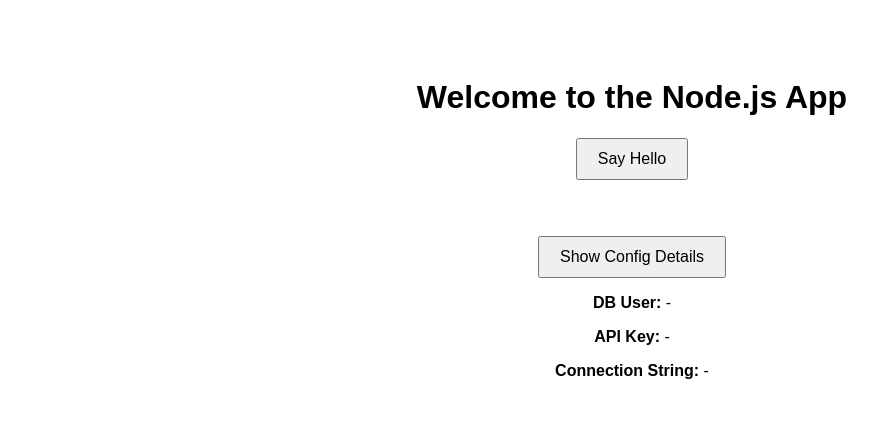
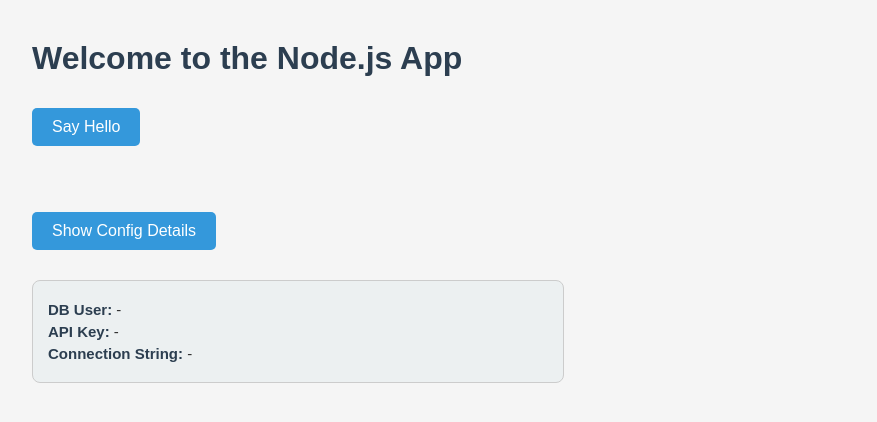
Before and after one commit to Venom789/hello-world-app, a website: page public/index.html in a window 1280 px wide. Shown: the whole page, without its empty margins (8-885 px from the left). Drawn offline with Linux system fonts and the light colour scheme.

Commit message:
Update style.css

```diff
--- a/public/style.css
+++ b/public/style.css
@@ -1,16 +1,49 @@
-/* public/style.css */
 body {
   font-family: Arial, sans-serif;
-  text-align: center;
-  padding-top: 50px;
+  margin: 40px;
+  background-color: #f5f5f5;
+  color: #333;
+}
+
+h1 {
+  color: #2c3e50;
 }
 
 button {
   padding: 10px 20px;
+  margin: 10px 0;
+  background-color: #3498db;
+  color: white;
+  border: none;
+  border-radius: 5px;
   font-size: 16px;
+  cursor: pointer;
+  transition: background-color 0.2s ease;
+}
+
+button:hover {
+  background-color: #2980b9;
 }
 
 #response {
-  margin-top: 20px;
+  margin-top: 10px;
   font-weight: bold;
 }
+
+#configOutput {
+  margin-top: 20px;
+  background-color: #ecf0f1;
+  padding: 15px;
+  border-radius: 8px;
+  border: 1px solid #ccc;
+  max-width: 500px;
+}
+
+#configOutput p {
+  margin: 5px 0;
+  font-size: 15px;
+}
+
+strong {
+  color: #2c3e50;
+}
```
